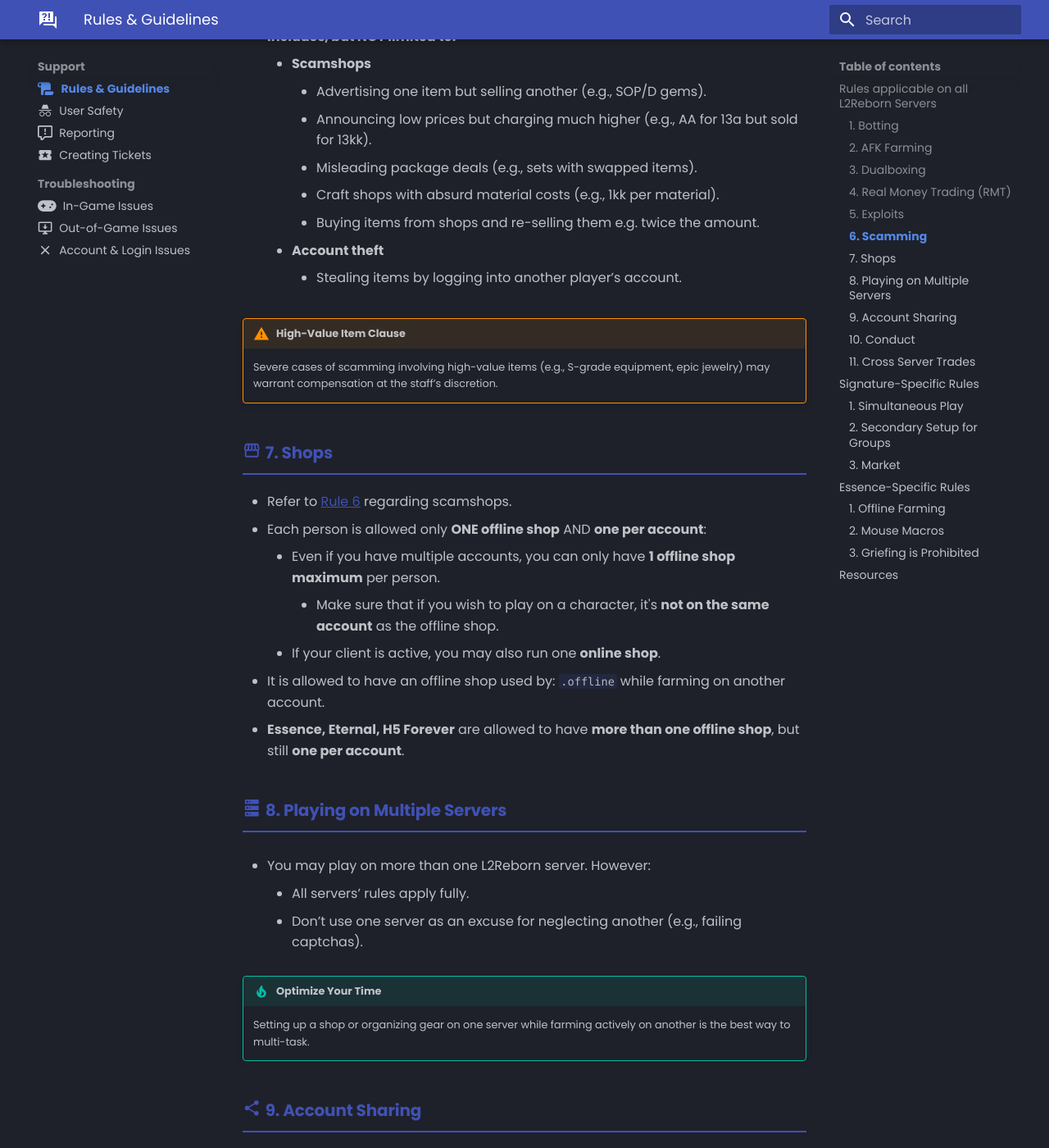
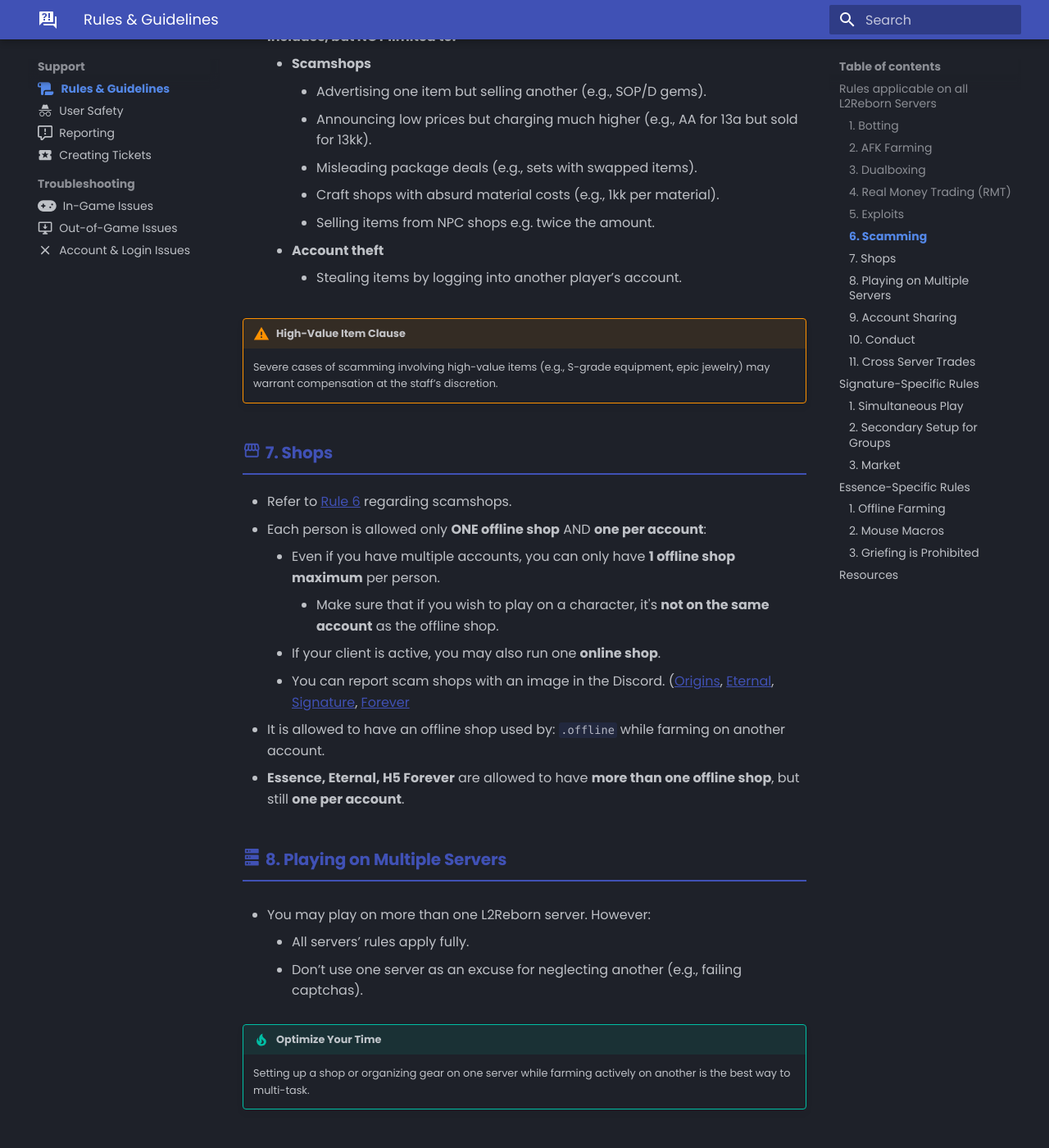
Before and after one commit to tab1-web/faq, an MkDocs documentation site: the page built from docs/support/rules.md, in a window 1280 px wide and 1400 px high, scrolled down 2028 px. Shown: the whole window at 82% size. Built offline with MkDocs 1.6.1 and Material for MkDocs 9.7.7, drawn with Linux system fonts in a browser that asks for light colours; some web fonts are replaced.

Commit message:
updating shops & rules

```diff
--- a/docs/support/rules.md
+++ b/docs/support/rules.md
@@ -64,7 +64,7 @@ icon: fontawesome/solid/scroll
         - Announcing low prices but charging much higher (e.g., AA for 13a but sold for 13kk).
         - Misleading package deals (e.g., sets with swapped items).
         - Craft shops with absurd material costs (e.g., 1kk per material).
-        - Buying items from shops and re-selling them e.g. twice the amount.
+        - Selling items from NPC shops e.g. twice the amount.
     - **Account theft**
         - Stealing items by logging into another player’s account.
 
@@ -80,6 +80,7 @@ icon: fontawesome/solid/scroll
     - Even if you have multiple accounts, you can only have **1 offline shop maximum** per person.
         - Make sure that if you wish to play on a character, it's **not on the same account** as the offline shop.
     - If your client is active, you may also run one **online shop**.
+    - You can report scam shops with an image in the Discord. ([Origins](https://discord.com/channels/622089207028121602/1094888772128219166), [Eternal](https://discord.com/channels/622089207028121602/1094888982887809065), [Signature](https://discord.com/channels/622089207028121602/1302078589616787507), [Forever](https://discord.com/channels/622089207028121602/1150403590725304380)
 - It is allowed to have an offline shop used by: `.offline` while farming on another account.
 - **Essence, Eternal, H5 Forever** are allowed to have **more than one offline shop**, but still **one per account**.
 
```
Also changed, not shown: docs/interface/shops.md (+10 -0 lines).
